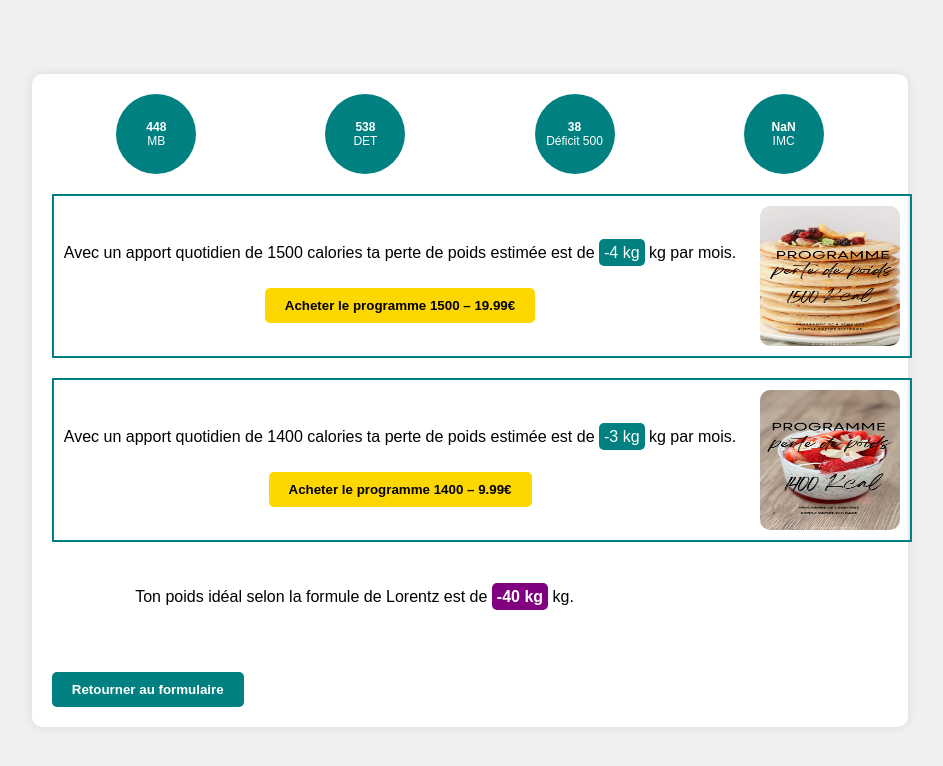
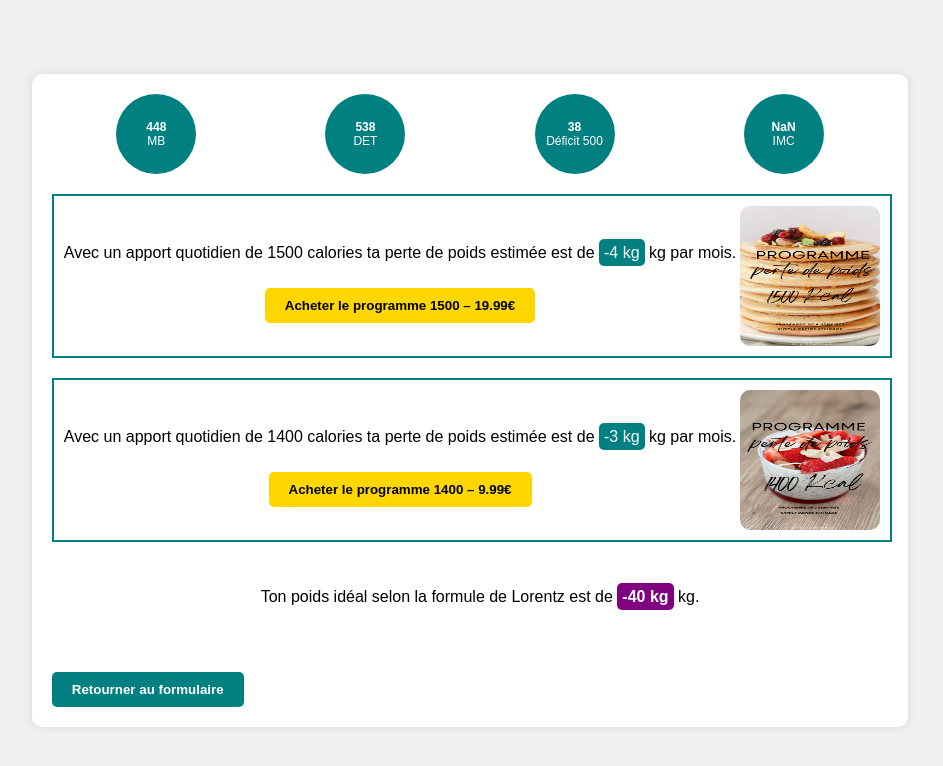
Before and after one commit to KCOACHING02/r-sultatsmobile, a plain HTML site: page index.html in a window 1280 px wide. Both pictures are taken after a click on the button "Continuer vers les résultats". Shown: the whole page, without its empty margins (170-1113 px from the left). Drawn offline with Linux system fonts and the light colour scheme.

Commit message:
Update index.html

```diff
--- a/index.html
+++ b/index.html
@@ -105,7 +105,7 @@
         .ideal-weight-box {
             padding: 10px;
             margin-bottom: 20px;
-            width: 70%;
+            width: 100%;
             text-align: center;
         }
         .ideal-weight-box p {
@@ -155,7 +155,7 @@
             <div class="circle" id="imc"><strong></strong><span>IMC</span></div>
         </div>
         <div class="result-box-container">
-            <div class="result-box">
+            <div class="result-box" style="width: calc(100% - 20px);">
                 <div>
                     <p>Avec un apport quotidien de 1500 calories ta perte de poids estimée est de <span id="poids-perte-1500" style="background-color: #008080; color: #ffffff; padding: 5px; border-radius: 5px;"></span> kg par mois.</p>
                     <button onclick="window.location.href='https://kcoaching.taplink.ws/d/1500en30jours/'">Acheter le programme 1500 – 19.99€</button>
@@ -164,7 +164,7 @@
             </div>
         </div>
         <div class="result-box-container">
-            <div class="result-box">
+            <div class="result-box" style="width: calc(100% - 20px);">
                 <div>
                     <p>Avec un apport quotidien de 1400 calories ta perte de poids estimée est de <span id="poids-perte-1400" style="background-color: #008080; color: #ffffff; padding: 5px; border-radius: 5px;"></span> kg par mois.</p>
                     <button onclick="window.location.href='https://kcoaching.taplink.ws/d/140014jours/'">Acheter le programme 1400 – 9.99€</button>
@@ -173,7 +173,7 @@
             </div>
         </div>
         <div class="ideal-weight-box">
-            <p>Ton poids idéal selon la formule de Lorentz est de <span id="poids-ideal"></span> kg.</p>
+            <p>Ton poids idéal selon la formule de Lorentz est de <span id="poids-ideal" style="background-color: #800080; color: #ffffff; padding: 5px; border-radius: 5px;"></span> kg.</p>
         </div>
         <button onclick="returnToForm()">Retourner au formulaire</button>
     </div>
```
